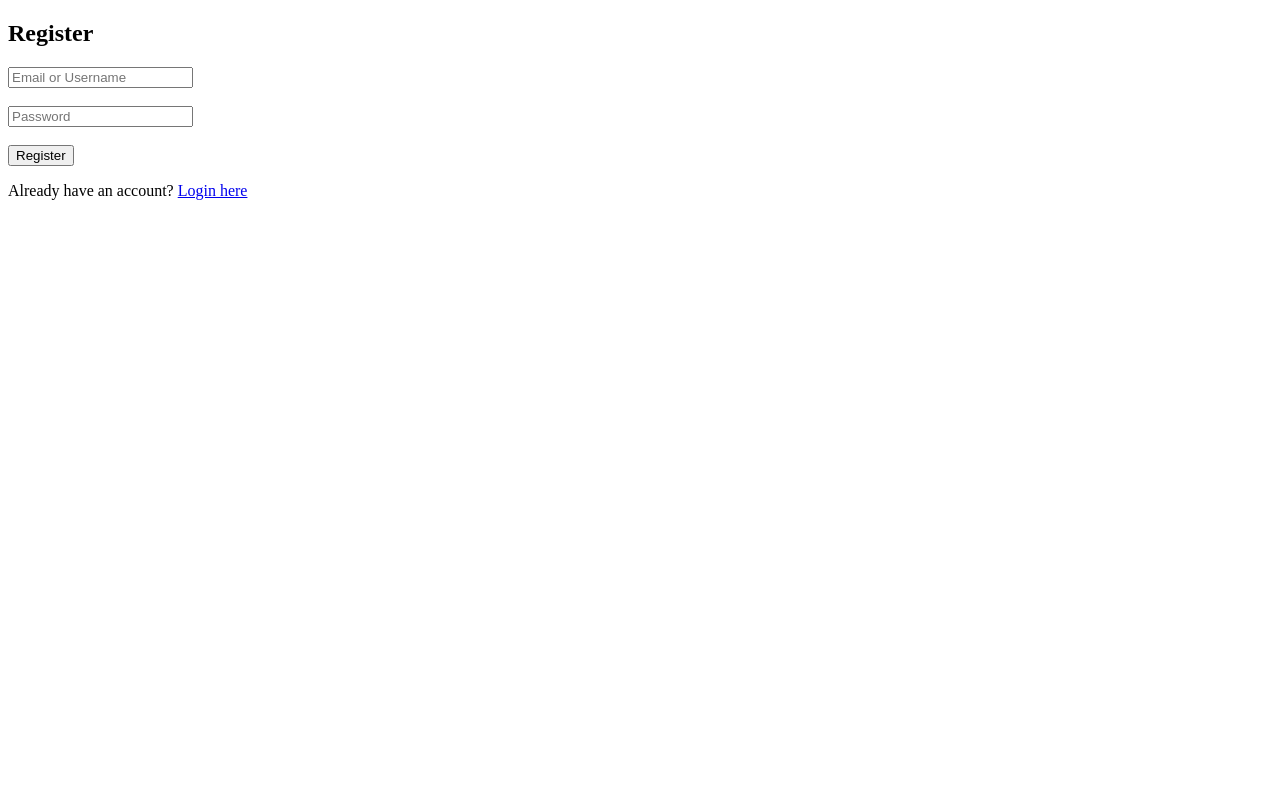
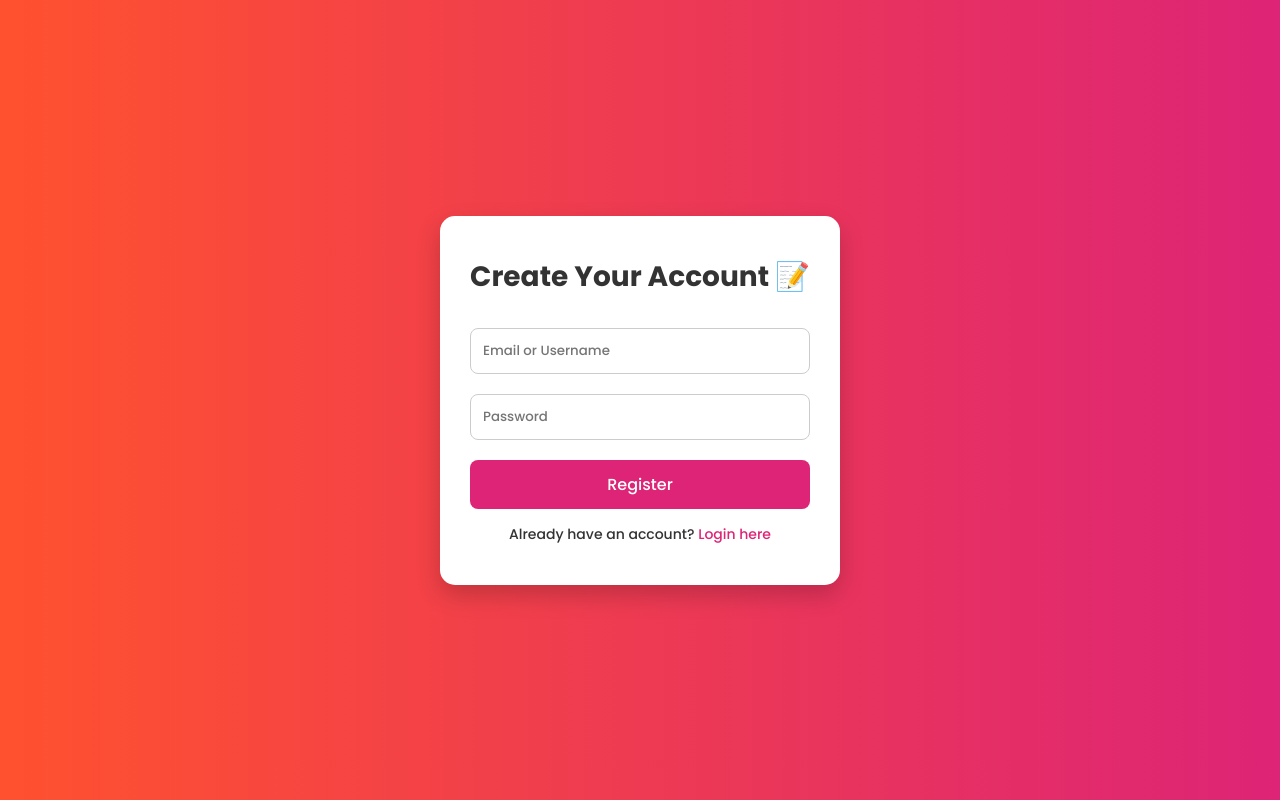
Before and after one commit to ajaybabu-1117/student-task-manager, a Flask app: page /register in a window 1280 px wide. Run offline with Flask 3, Linux system fonts and the light colour scheme.

Commit message:
Update register.html

```diff
--- a/templates/register.html
+++ b/templates/register.html
@@ -1,15 +1,109 @@
 <!DOCTYPE html>
-<html>
+<html lang="en">
 <head>
-  <title>Register</title>
+  <meta charset="UTF-8">
+  <title>Register | MyApp</title>
+  <meta name="viewport" content="width=device-width, initial-scale=1.0">
+  <!-- Google Fonts -->
+  <link href="https://fonts.googleapis.com/css2?family=Poppins:wght@300;500;700&display=swap" rel="stylesheet">
+  <style>
+    * {
+      margin: 0;
+      padding: 0;
+      box-sizing: border-box;
+      font-family: 'Poppins', sans-serif;
+    }
+
+    body {
+      background: linear-gradient(to right, #ff512f, #dd2476);
+      display: flex;
+      justify-content: center;
+      align-items: center;
+      height: 100vh;
+      color: #fff;
+    }
+
+    .register-container {
+      background: #fff;
+      padding: 40px 30px;
+      border-radius: 15px;
+      box-shadow: 0 10px 25px rgba(0, 0, 0, 0.2);
+      width: 100%;
+      max-width: 400px;
+      text-align: center;
+      color: #333;
+    }
+
+    .register-container h2 {
+      margin-bottom: 20px;
+      font-weight: 600;
+      font-size: 28px;
+    }
+
+    .register-container input[type="text"],
+    .register-container input[type="password"] {
+      width: 100%;
+      padding: 12px;
+      margin: 10px 0;
+      border: 1px solid #ccc;
+      border-radius: 8px;
+      outline: none;
+      transition: 0.3s;
+    }
+
+    .register-container input:focus {
+      border-color: #dd2476;
+      box-shadow: 0 0 5px rgba(221, 36, 118, 0.5);
+    }
+
+    .register-container button {
+      background: #dd2476;
+      color: #fff;
+      padding: 12px;
+      width: 100%;
+      border: none;
+      border-radius: 8px;
+      font-size: 16px;
+      margin-top: 10px;
+      cursor: pointer;
+      transition: 0.3s;
+    }
+
+    .register-container button:hover {
+      background: #c31661;
+    }
+
+    .register-container p {
+      margin-top: 15px;
+      font-size: 14px;
+    }
+
+    .register-container a {
+      color: #dd2476;
+      text-decoration: none;
+      font-weight: 500;
+    }
+
+    .register-container a:hover {
+      text-decoration: underline;
+    }
+
+    @media (max-width: 480px) {
+      .register-container {
+        padding: 30px 20px;
+      }
+    }
+  </style>
 </head>
 <body>
-  <h2>Register</h2>
-  <form method="POST" action="/register">
-    <input type="text" name="username" placeholder="Email or Username" required><br><br>
-    <input type="password" name="password" placeholder="Password" required><br><br>
-    <button type="submit">Register</button>
-  </form>
-  <p>Already have an account? <a href="/">Login here</a></p>
+  <div class="register-container">
+    <h2>Create Your Account 📝</h2>
+    <form method="POST" action="/register">
+      <input type="text" name="username" placeholder="Email or Username" required>
+      <input type="password" name="password" placeholder="Password" required>
+      <button type="submit">Register</button>
+    </form>
+    <p>Already have an account? <a href="/">Login here</a></p>
+  </div>
 </body>
 </html>
```
